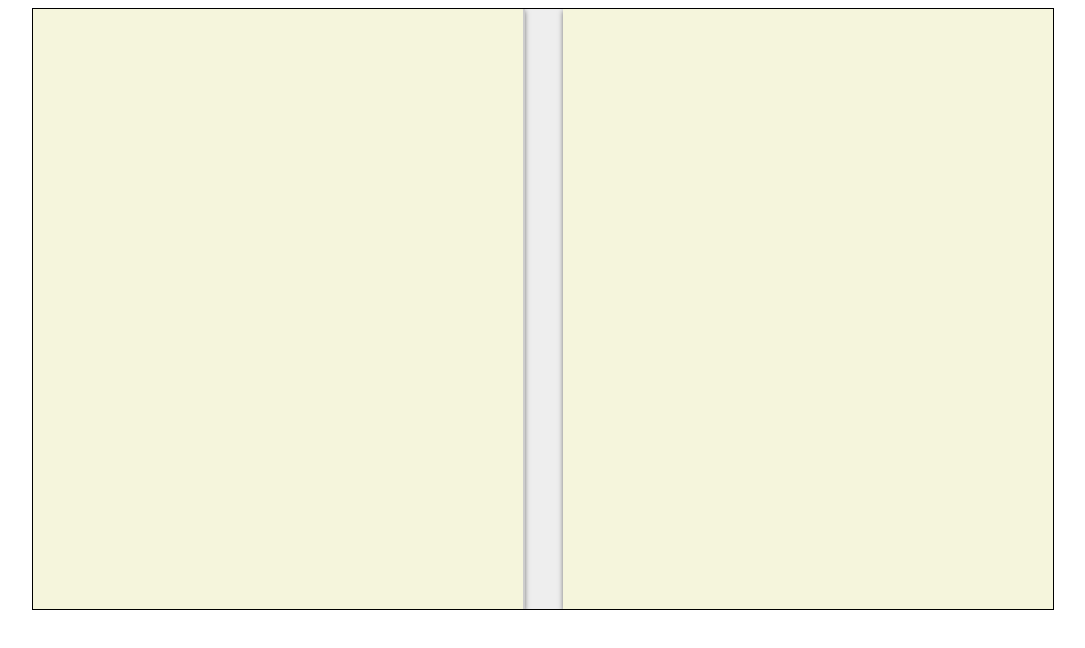
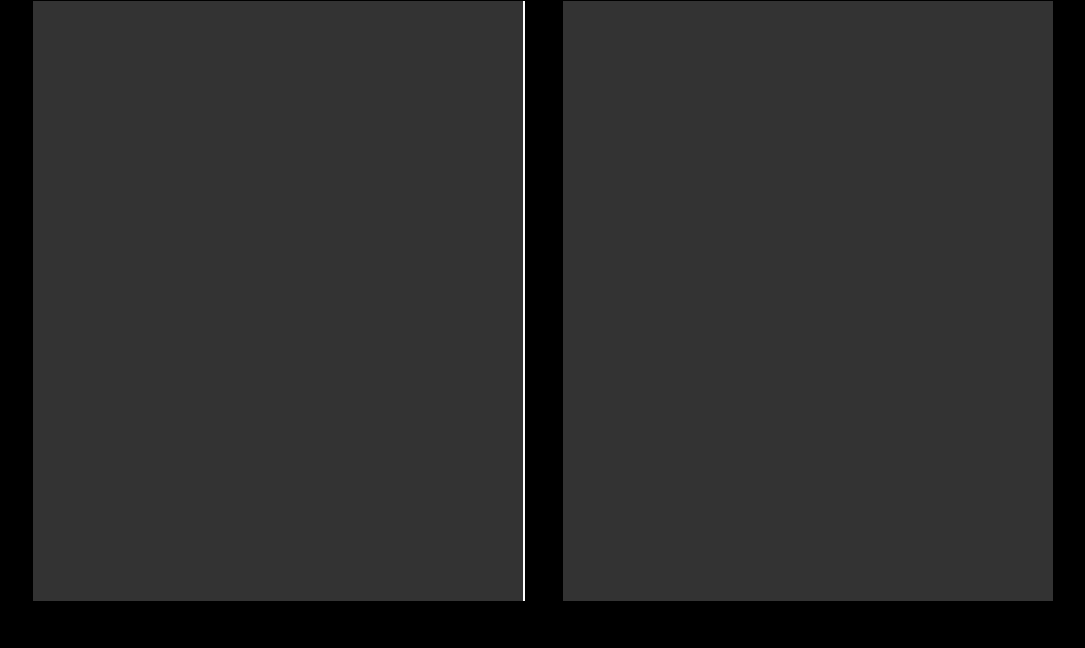
Before and after one commit to chessmano/chessmano.co.uk, a plain HTML site: page index.html in a window 1280 px wide. Shown: the whole page, without its empty margins (97-1182 px from the left). Drawn offline with Linux system fonts and the light colour scheme.

Commit message:
Update index.html

```diff
--- a/index.html
+++ b/index.html
@@ -2,12 +2,16 @@
 <html>
 <head>
 <style>
+ body {
+    background-color: black; /* Set the main background color to black */
+    margin: 0; /* Remove default margin */
+    padding: 0; /* Remove default padding */
+ }
+
  #book {
     position: relative;
     width: 1020px; /* Adjusted width to include the 2px spacing */
     height: 600px;
-    background-color: #eee;
-    overflow: hidden;
     margin: auto;
     border: 1px solid black; /* Thin black border around the book */
  }
@@ -36,7 +40,7 @@
     top: 0;
     width: 48%; /* Adjusted width to include the 2px spacing */
     height: 100%;
-    background-color: #f5f5dc; /* Cream color */
+    background-color: #333; /* Dark grey color */
     box-shadow: 0px 2px 5px rgba(0, 0, 0, 0.5);
  }
 
@@ -44,7 +48,7 @@
     left: 0;
     transform-origin: top left;
     transform: rotateY(0deg);
-    border-right: 2px solid #ccc; /* Thin line between pages */
+    border-right: 2px solid white; /* Thin white border between pages */
  }
 
  .page-right {
```
